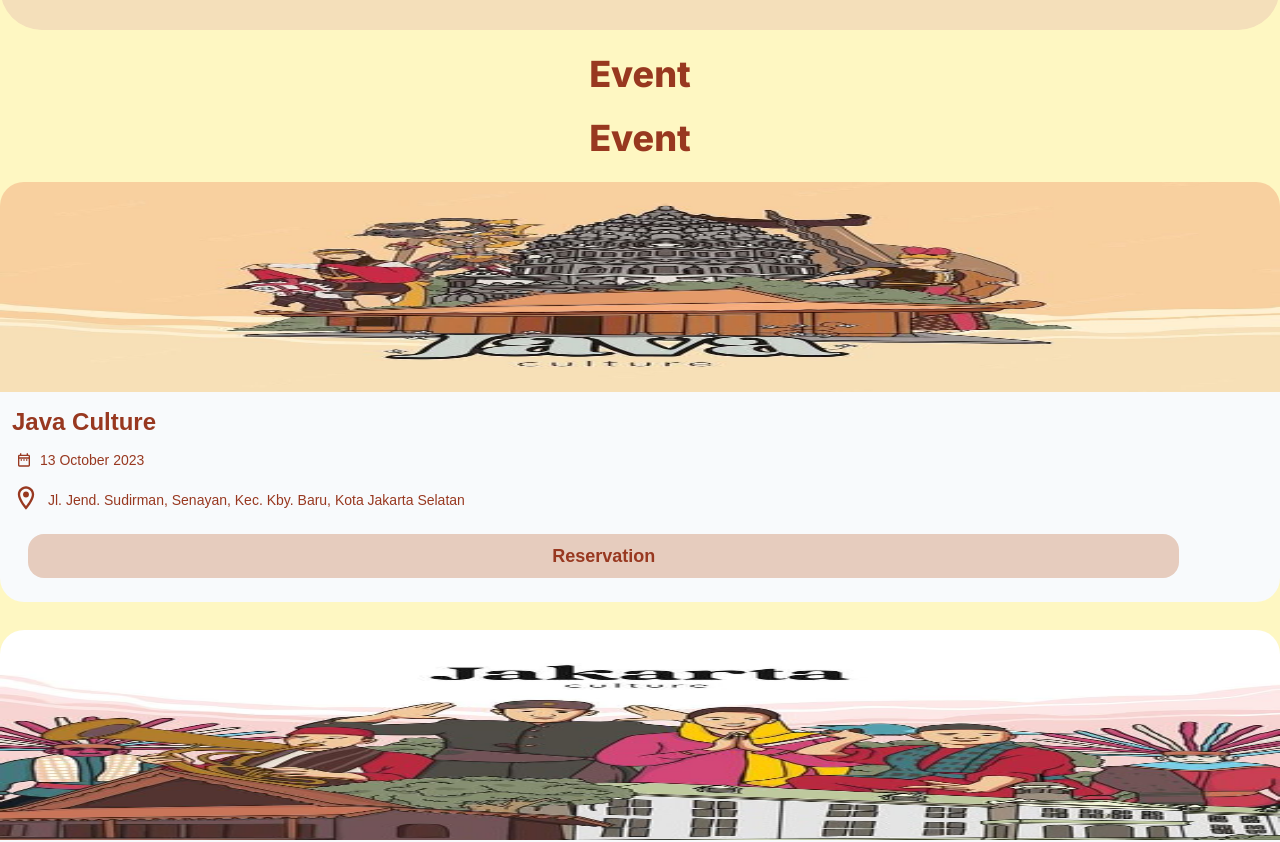
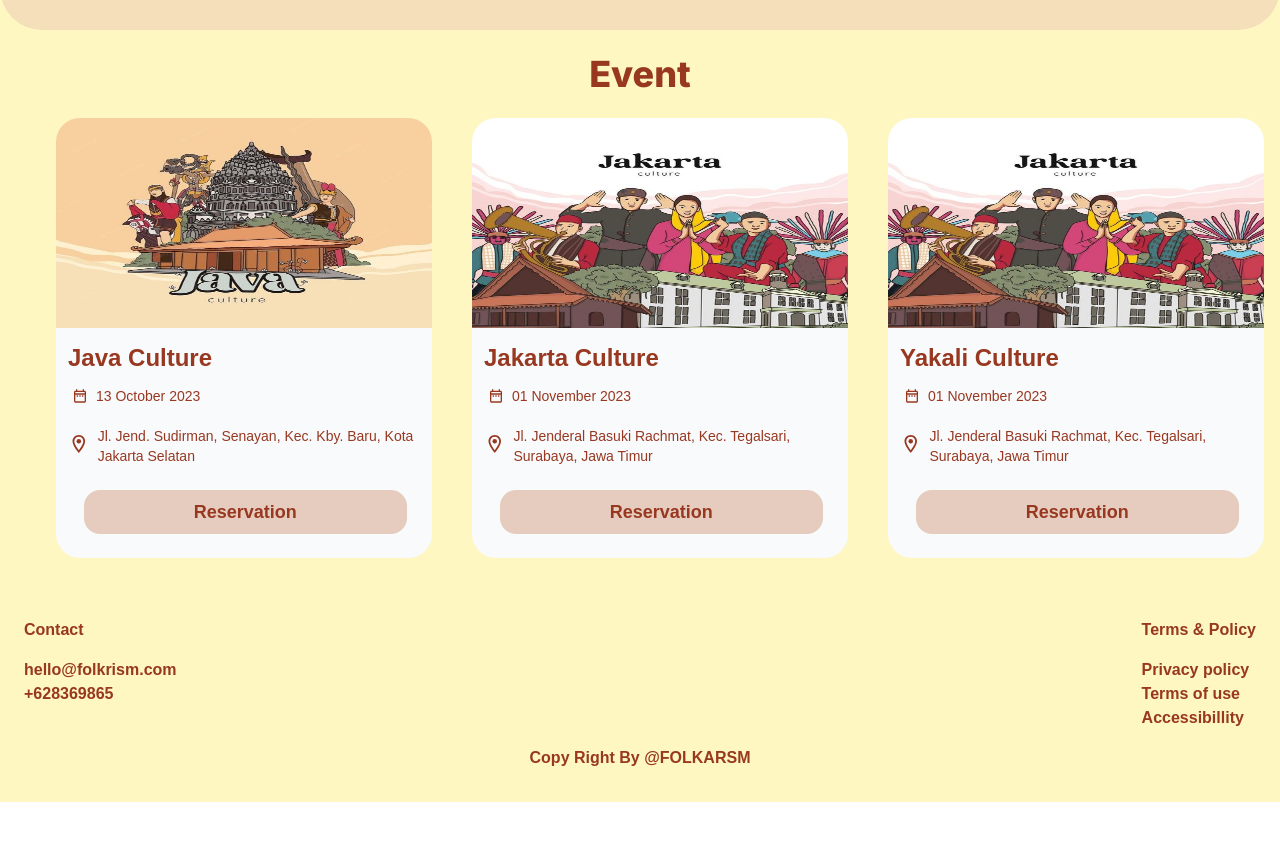
Before and after one commit to hsbysddq/folklorism, a Next.js app: page / in a window 1280 px wide. Shown: the part 1212-2054 px from the top of the page. After the commit the page ends 2014 px from the top, so only its background shows below. Built offline with nearby package versions, Linux system fonts and the light colour scheme.

Commit message:
Edit event

```diff
--- a/app/components/Event/Event.tsx
+++ b/app/components/Event/Event.tsx
@@ -13,8 +13,16 @@ const course = [
     url: "/java.jpeg",
   },
   {
-    id: 1,
+    id: 2,
     title: "Jakarta Culture",
+    chapter: "01 November 2023",
+    duration:
+      "Jl. Jenderal Basuki Rachmat, Kec. Tegalsari, Surabaya, Jawa Timur",
+    url: "/jakarta.jpeg",
+  },
+  {
+    id: 3,
+    title: "Yakali Culture",
     chapter: "01 November 2023",
     duration:
       "Jl. Jenderal Basuki Rachmat, Kec. Tegalsari, Surabaya, Jawa Timur",
@@ -24,18 +32,18 @@ const course = [
 
 const ProgressCourse = () => {
   return (
-    <div className="w-full flex flex-col items-center pb-2">
-      <h1 className="font-extrabold text-4xl mb-6 text-[#983820]">Event</h1>
+    <div className="pb-2 mx-4">
+      <div className="flex flex-col items-center md:flex-row xl:flex-row ">
         {course.map((video) => (
-        <div className="w-full mb-7">
-          <div className="w-screen h-2 bg-transparent">
+          <div className="w-11/12 mb-7 md:ml-7 xl:ml-10">
+            <div className="h-2 bg-transparent">
               <img
                 src={video.url}
                 alt=""
                 className="w-full h-[210px] bg-contain rounded-t-3xl"
               />
             </div>
-          <div className="bg-slate-50 w-screen rounded-b-3xl mt-[200px] pb-2 font-montserrat flex flex-col">
+            <div className="bg-slate-50 w-full rounded-b-3xl mt-[200px] pb-2 font-montserrat flex flex-col">
               <div className="font-montserrat px-3 pt-4 text-[#983820] flex flex-col">
                 <p className="font-semibold text-2xl">{video.title}</p>
                 <div className="flex items-center text-sm font-medium">
@@ -55,6 +63,7 @@ const ProgressCourse = () => {
           </div>
         ))}
       </div>
+    </div>
   )
 }
 
```
Lines whose indentation alone changed are shown as unchanged.
